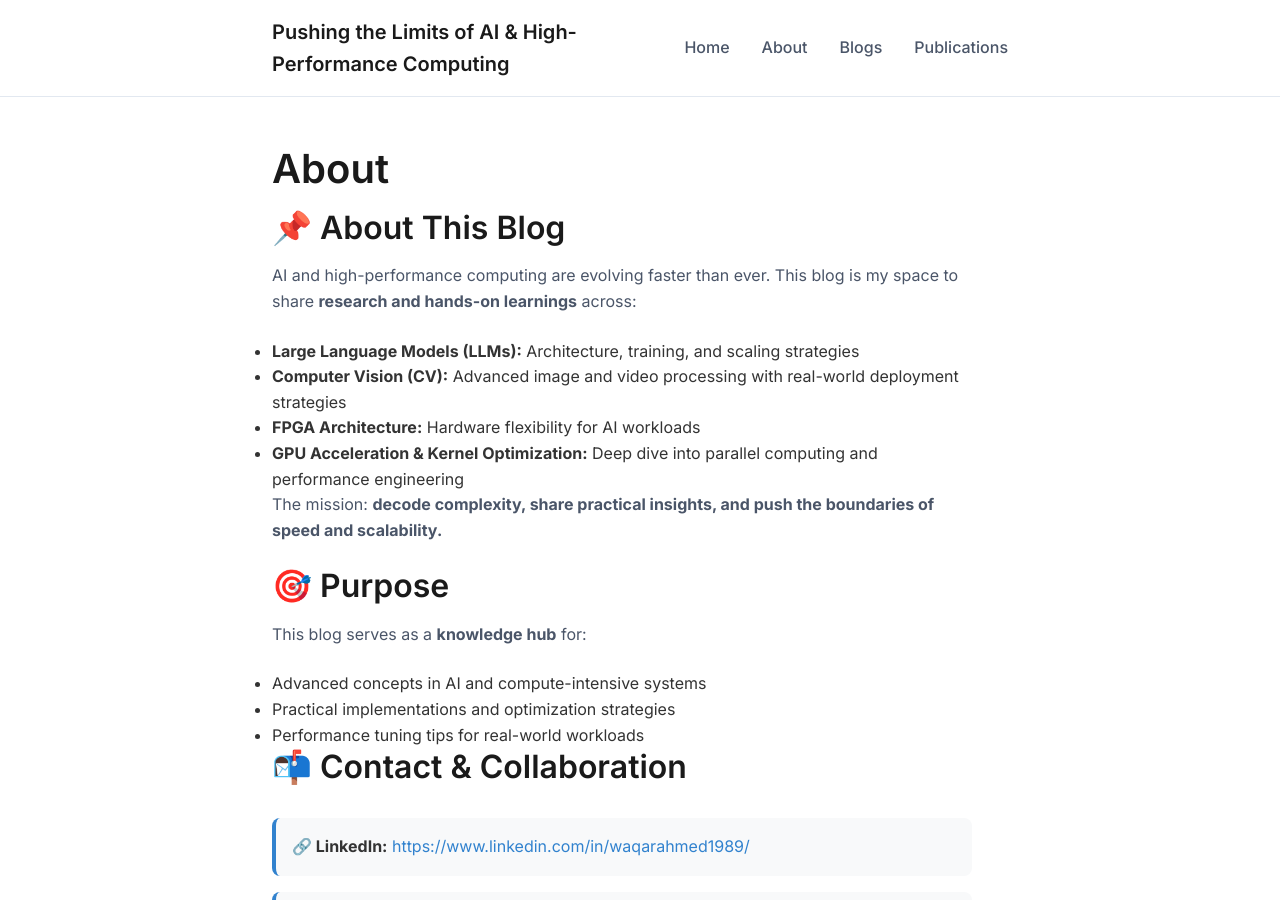
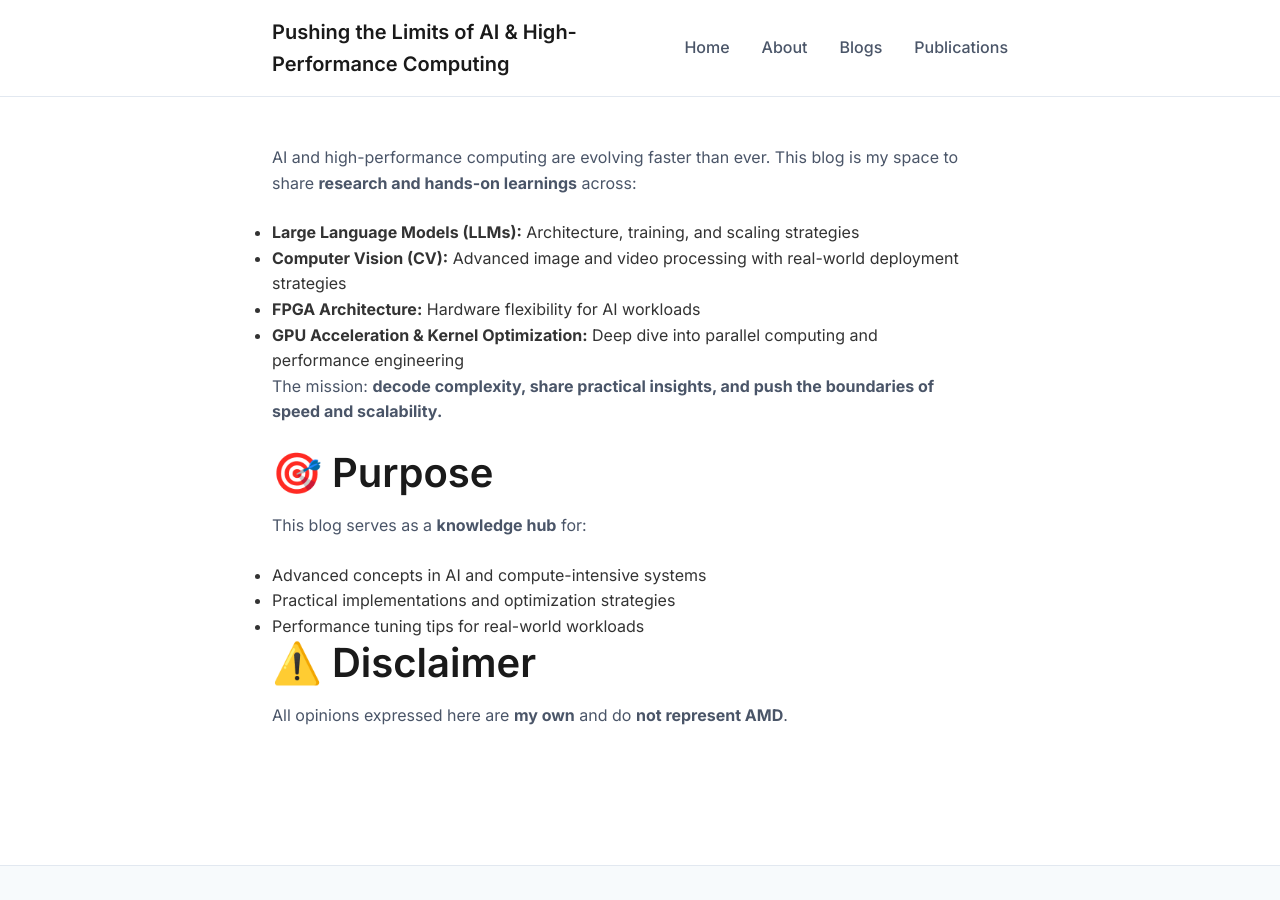
Before and after one commit to waqarahmed89/waqarahmed.github.io, a Jekyll site: the page built from about.md, in a window 1280 px wide and 900 px high. Built offline with Jekyll 4.4.1, drawn with Linux system fonts in a browser that asks for light colours; some of the changed text lies outside the part shown.

Commit message:
update about section

```diff
--- a/about.md
+++ b/about.md
@@ -4,10 +4,7 @@ title: About
 ---
 
 <div class="about-page">
-    <h1>About</h1>
-
     <div class="about-content">
-        <h2>📌 About This Blog</h2>
         <p>AI and high-performance computing are evolving faster than ever. This blog is my space to share <strong>research and hands-on learnings</strong> across:</p>
 
         <ul>
@@ -19,7 +16,8 @@ title: About
 
         <p>The mission: <strong>decode complexity, share practical insights, and push the boundaries of speed and scalability.</strong></p>
 
-        <h2>🎯 Purpose</h2>
+
+        <h1>🎯 Purpose</h1>
         <p>This blog serves as a <strong>knowledge hub</strong> for:</p>
         <ul>
             <li>Advanced concepts in AI and compute-intensive systems</li>
@@ -27,28 +25,8 @@ title: About
             <li>Performance tuning tips for real-world workloads</li>
         </ul>
 
-        <h2>📬 Contact & Collaboration</h2>
 
-        <div class="contact-grid">
-            <div class="contact-item">
-                <strong>🔗 LinkedIn:</strong>
-                <a href="{{ site.author.linkedin }}" target="_blank">{{ site.author.linkedin }}</a>
-            </div>
-            <div class="contact-item">
-                <strong>🐙 GitHub:</strong>
-                <a href="{{ site.author.github }}" target="_blank">{{ site.author.github }}</a>
-            </div>
-            <div class="contact-item">
-                <strong>📚 Google Scholar:</strong>
-                <a href="{{ site.author.scholar }}" target="_blank">{{ site.author.scholar }}</a>
-            </div>
-            <div class="contact-item">
-                <strong>✉️ Email:</strong>
-                <a href="mailto:{{ site.author.email }}">{{ site.author.email }}</a>
-            </div>
-        </div>
-
-        <h2>⚠️ Disclaimer</h2>
+        <h1>⚠️ Disclaimer</h1>
         <p>All opinions expressed here are <strong>my own</strong> and do <strong>not represent AMD</strong>.</p>
     </div>
 </div>
```
Also changed, not shown: assets/images/profile.svg (deleted).
